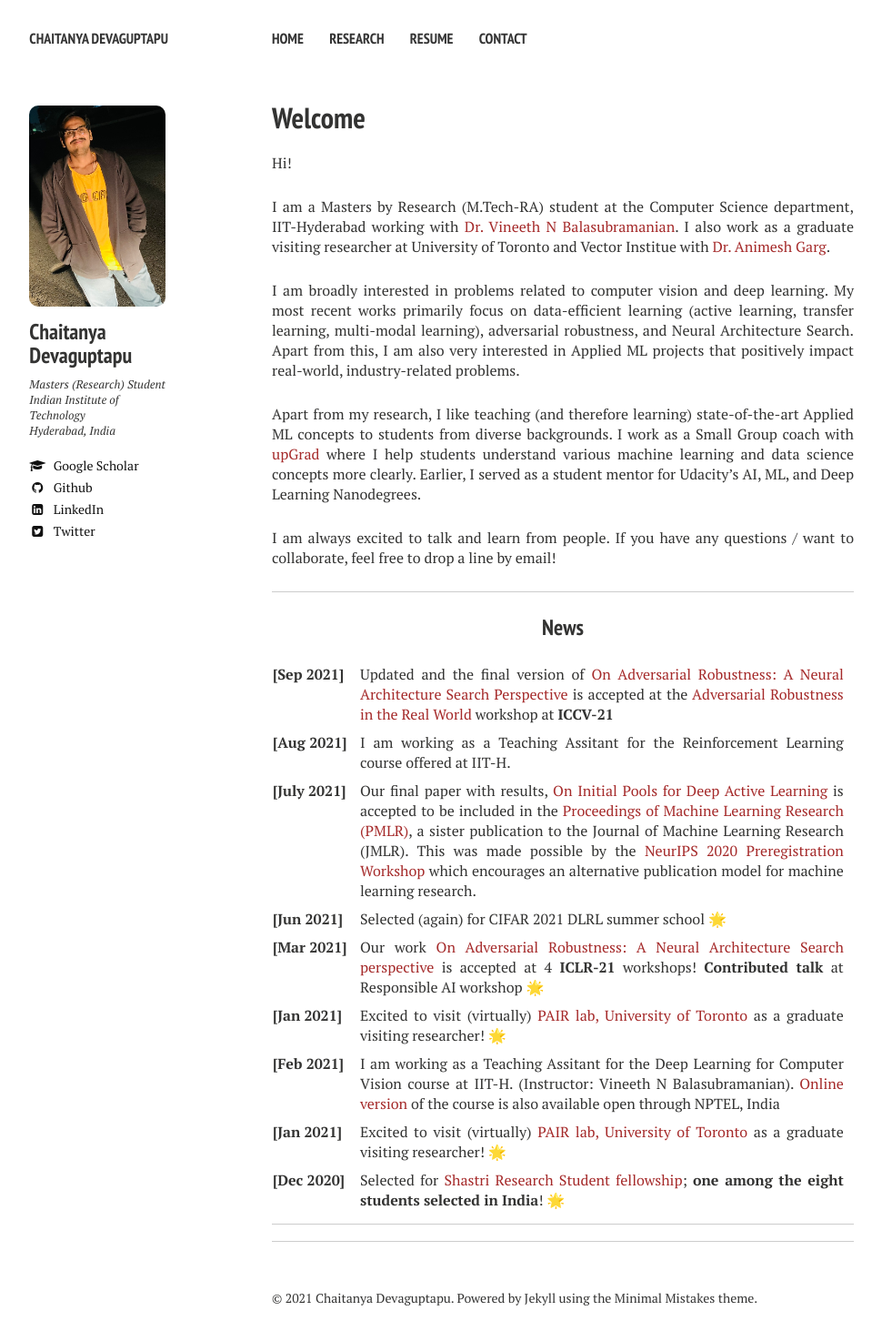
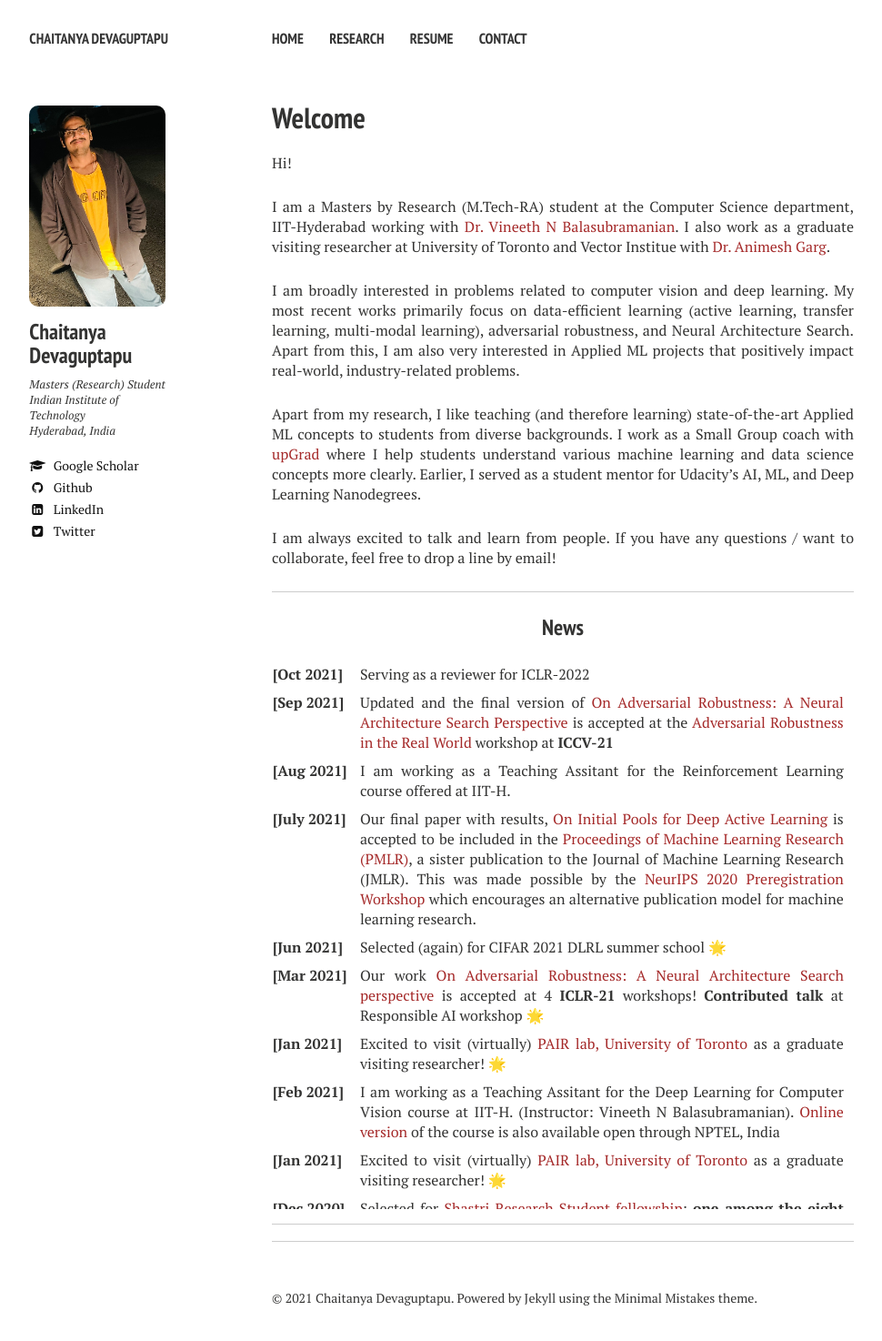
Before and after one commit to tdchaitanya/tdchaitanya.github.io, a Jekyll site: the page built from index.md, in a window 1280 px wide. Shown: the top 1474 px of the page at 91% size, without its empty margins (21-991 px from the left). Built offline with Jekyll 4.4.1, drawn with Linux system fonts in a browser that asks for light colours; nearby versions of some CDN libraries.

Commit message:
Update index.md

```diff
--- a/index.md
+++ b/index.md
@@ -26,6 +26,10 @@ I am always excited to talk and learn from people. If you have any questions / w
 <table class='news-table' >
     <col width="15%">
     <col width="85%">
+    <tr>
+        <td valign="top"><strong>[Oct 2021]</strong></td>
+        <td>Serving as a reviewer for ICLR-2022</td>
+    </tr>
     <tr>
         <td valign="top"><strong>[Sep 2021]</strong></td>
         <td>Updated and the final version of <a href="https://openaccess.thecvf.com/content/ICCV2021W/AROW/html/Devaguptapu_On_Adversarial_Robustness_A_Neural_Architecture_Search_Perspective_ICCVW_2021_paper.html"> On Adversarial Robustness: A Neural Architecture Search Perspective </a> is accepted at the <a href="https://iccv21-adv-workshop.github.io/"> Adversarial Robustness in the Real World</a> workshop at <b>ICCV-21</b>
```
